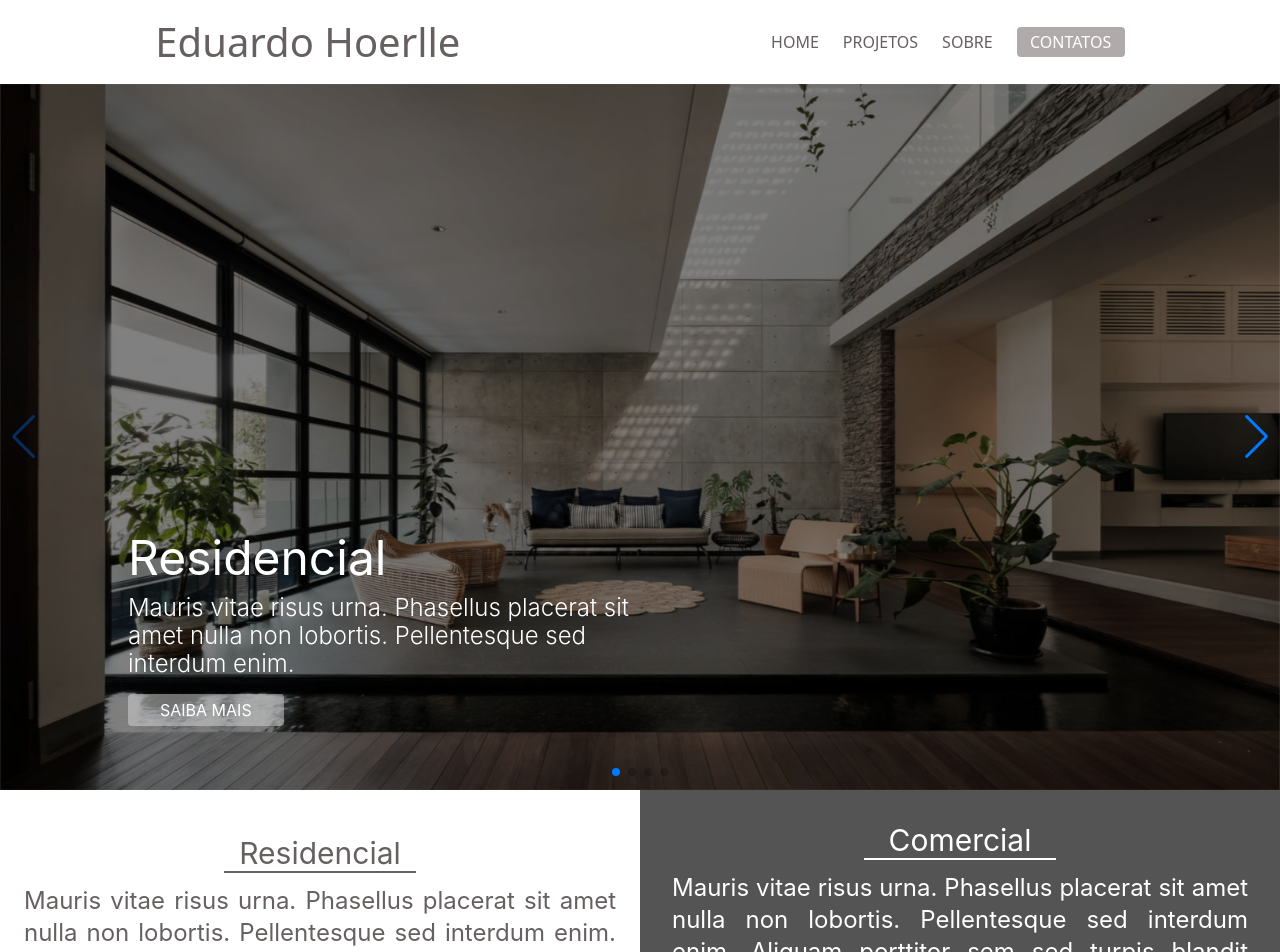
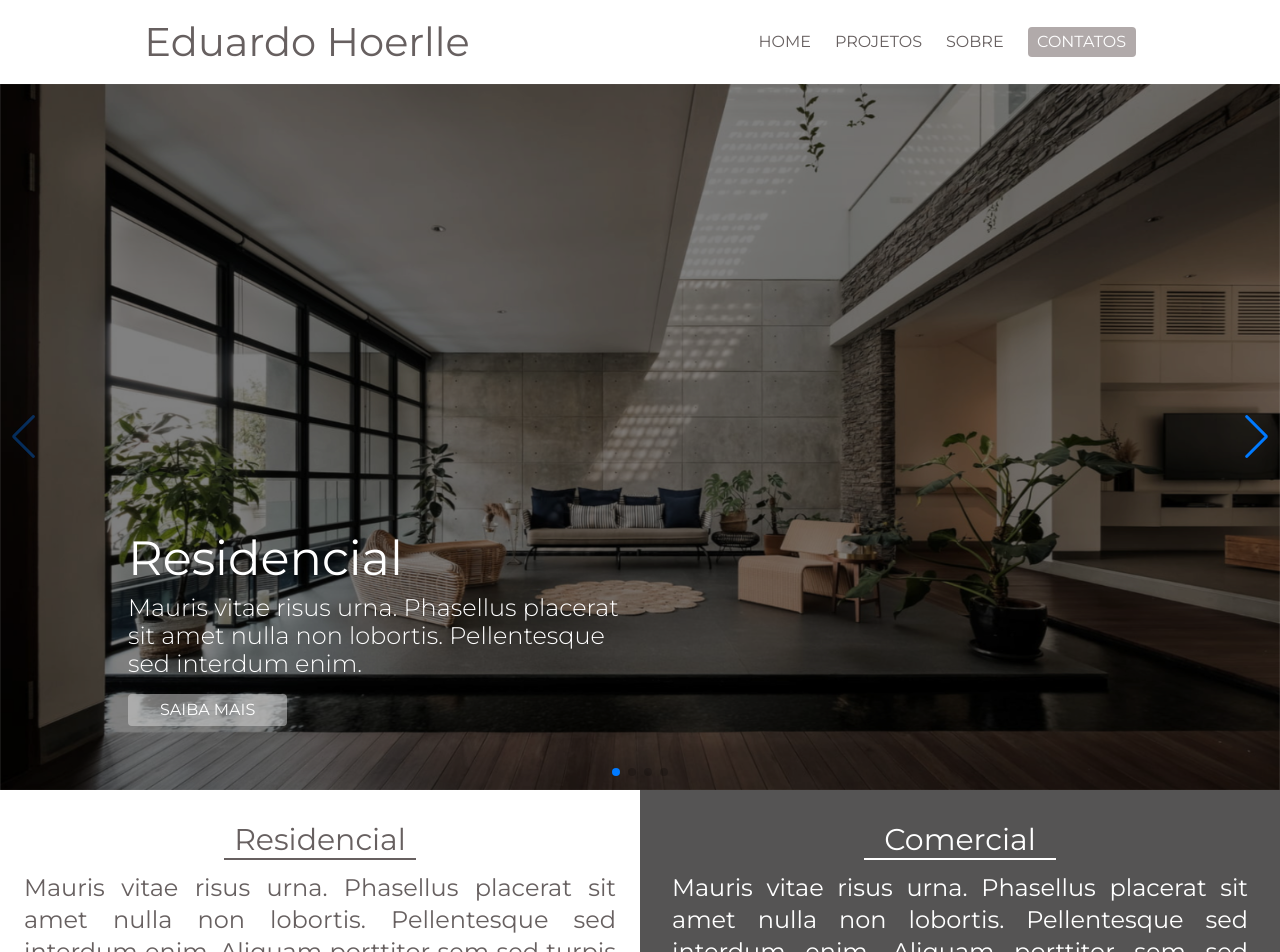
Before and after one commit to adrianotribeiro/hoerlle-architecture, a Next.js app: page / in a window 1280 px wide. Shown: the top 952 px of the page. Built offline with nearby package versions, Linux system fonts and the light colour scheme.

Commit message:
fix: fonts

```diff
--- a/components/DemonstrationSection/index.tsx
+++ b/components/DemonstrationSection/index.tsx
@@ -6,10 +6,10 @@ export default function Demonstration(): React.ReactElement {
     <section className="xl:flex xl:justify-between">
       <div className="xl:flex xl:w-full xl:flex-col xl:items-center xl:justify-center xl:gap-3 xl:py-8 5xl:gap-6">
         <div className="xl:flex xl:w-full xl:flex-col xl:items-center">
-          <p className="xl:text-3xl xl:text-[#676060] 4xl:text-[35px] 5xl:text-[42px]">Residencial</p>
-          <hr className="xl:w-[30%] xl:border-b-[1px] xl:border-[#676060] 4xl:w-[35%] 5xl:w-[30%]" />
+          <p className="font-montserrat xl:text-3xl xl:text-[#676060] 4xl:text-[35px] 5xl:text-[42px]">Residencial</p>
+          <hr className="font-montserrat xl:w-[30%] xl:border-b-[1px] xl:border-[#676060] 4xl:w-[35%] 5xl:w-[30%]" />
         </div>
-        <p className="xl:w-[100%] xl:px-6 xl:text-justify xl:text-2xl xl:font-normal xl:text-[#676060] 4xl:px-12 5xl:px-24 5xl:text-3xl">
+        <p className="font-montserrat xl:w-[100%] xl:px-6 xl:text-justify xl:text-2xl xl:font-normal xl:text-[#676060] 4xl:px-12 5xl:px-24 5xl:text-3xl">
           Mauris vitae risus urna. Phasellus placerat sit amet nulla non lobortis. Pellentesque sed interdum enim.
           Aliquam porttitor sem sed turpis blandit sagittis. Vestibulum ornare, elit non efficitur placerat.
         </p>
@@ -50,10 +50,10 @@ export default function Demonstration(): React.ReactElement {
       </div>
       <div className="xl:flex xl:w-full xl:flex-col xl:items-center xl:gap-3 xl:bg-[#1D1B1BBF]/75 xl:py-8 5xl:gap-6">
         <div className="xl:flex xl:w-full xl:flex-col xl:items-center">
-          <p className="xl:text-3xl xl:text-[#ffffff] 4xl:text-[35px] 5xl:text-[42px]">Comercial</p>
+          <p className="font-montserrat xl:text-3xl xl:text-[#ffffff] 4xl:text-[35px] 5xl:text-[42px]">Comercial</p>
           <hr className="xl:w-[30%] xl:border-b-[1px] xl:border-[#ffffff] 4xl:w-[35%] 5xl:w-[30%]" />
         </div>
-        <p className="xl:w-[100%] xl:px-8 xl:text-justify xl:text-2xl xl:font-normal xl:text-[#ffffff] 4xl:px-12 5xl:px-24 5xl:text-3xl">
+        <p className="font-montserrat xl:w-[100%] xl:px-8 xl:text-justify xl:text-2xl xl:font-normal xl:text-[#ffffff] 4xl:px-12 5xl:px-24 5xl:text-3xl">
           Mauris vitae risus urna. Phasellus placerat sit amet nulla non lobortis. Pellentesque sed interdum enim.
           Aliquam porttitor sem sed turpis blandit sagittis. Vestibulum ornare, elit non efficitur placerat.
         </p>
--- a/components/Header/index.tsx
+++ b/components/Header/index.tsx
@@ -17,25 +17,28 @@ export default function Header(): React.ReactElement {
     <section className="">
       <div className="hidden md:flex md:justify-around md:py-3 6xl:justify-between">
         <div>
-          <p className="md:text-[35px] md:text-[#676060] xl:text-[40px]">Eduardo Hoerlle</p>
+          <p className="font-montserrat md:text-[35px] md:text-[#676060] xl:text-[40px]">Eduardo Hoerlle</p>
         </div>
         <div className="md:flex md:items-center md:gap-3 xl:gap-6">
-          <Link className="md:text-base md:text-[#676060] md:hover:border-b-2 md:hover:border-[#676060]" href={"/"}>
+          <Link
+            className="font-montserrat md:text-base md:text-[#676060] md:hover:border-b-2 md:hover:border-[#676060]"
+            href={"/"}
+          >
             HOME
           </Link>
           <Link
-            className="md:text-base md:text-[#676060] md:hover:border-b-2 md:hover:border-[#676060]"
+            className="font-montserrat md:text-base md:text-[#676060] md:hover:border-b-2 md:hover:border-[#676060]"
             href={"/projetos"}
           >
             PROJETOS
           </Link>
           <Link
-            className="md:text-base md:text-[#676060] md:hover:border-b-2 md:hover:border-[#676060]"
+            className="font-montserrat md:text-base md:text-[#676060] md:hover:border-b-2 md:hover:border-[#676060]"
             href={"/sobre"}
           >
             SOBRE
           </Link>
-          <button className="h-[30px] md:flex md:w-[108px] md:items-center md:justify-center md:rounded md:bg-[#B1AAAA] md:text-base md:text-[#ffff]">
+          <button className="h-[30px] font-montserrat md:flex md:w-[108px] md:items-center md:justify-center md:rounded md:bg-[#B1AAAA] md:text-base md:text-[#ffff]">
             CONTATOS
           </button>
         </div>
@@ -48,7 +51,7 @@ export default function Header(): React.ReactElement {
       </animated.div>
       <div className="flex justify-around py-2 sm:hidden">
         <div>
-          <p className="text-[30px] text-[#676060]">Eduardo Hoerlle</p>
+          <p className="font-montserrat text-[30px] text-[#676060]">Eduardo Hoerlle</p>
         </div>
         <div
           className="z-30"
--- a/components/ProjectCard/index.tsx
+++ b/components/ProjectCard/index.tsx
@@ -24,8 +24,8 @@ export default function ProjectCard({ project }: ProjectProps) {
       />
       <div className={`bottom-0 px-6 py-4 xl:absolute`}>
         <div className={`${isHovered ? "opacity-100" : "opacity-0"} flex-1 flex-col justify-end duration-200 ease-in`}>
-          <p className="text-white xl:text-[3rem] 4xl:text-[24px] 5xl:text-[24px]">{project.title}</p>
-          <p className="text-[14px] font-light leading-6 text-white">{project.summary}</p>
+          <p className="font-montserrat text-white xl:text-[3rem] 4xl:text-[24px] 5xl:text-[24px]">{project.title}</p>
+          <p className="font-montserrat text-[14px] font-light leading-6 text-white">{project.summary}</p>
         </div>
       </div>
     </div>
--- a/pages/_app.tsx
+++ b/pages/_app.tsx
@@ -1,8 +1,13 @@
 import "../styles/tailwind.css"
 import { AppProps } from "next/dist/shared/lib/router/router"
-
+import { Montserrat } from "next/font/google"
 import Head from "next/head"
 import BaseLayout from "components/BaseLayout"
+
+const montserrat = Montserrat({
+  subsets: ["latin"],
+  variable: "--font-montserrat",
+})
 
 function MyApp({ Component, pageProps }: AppProps) {
   return (
@@ -18,11 +23,11 @@ function MyApp({ Component, pageProps }: AppProps) {
         <meta name="twitter:card" content="summary_large_image" />
         <title>Hoerlle Architecture</title>
       </Head>
-      <BaseLayout>
-        <section className="font-montserrat">
+      <main className={`${montserrat.variable}`}>
+        <BaseLayout>
           <Component {...pageProps} />
-        </section>
-      </BaseLayout>
+        </BaseLayout>
+      </main>
     </>
   )
 }
--- a/pages/home/Index.tsx
+++ b/pages/home/Index.tsx
@@ -31,13 +31,15 @@ export default function Home(): React.ReactElement {
               className="h-fit w-fit xl:relative xl:z-0 xl:h-[88.3vh] xl:w-full xl:brightness-50 2xl:h-[90.3vh] 3xl:h-[89vh] 4xl:h-[90.7vh] 5xl:h-[92.2vh]"
             />
             <div className="xl:absolute xl:top-0 xl:flex xl:h-[88.3vh] xl:items-end xl:px-32">
-              <div className="xl:relative xl:z-10 xl:w-[50%] xl:pb-12 3xl:w-[45%] 4xl:w-[60%] 4_xl:w-[50%] 5xl:w-[50%]">
-                <p className="text-white xl:text-[3rem] 4xl:text-[64px] 5xl:text-[70px]">{slide.title}</p>
-                <p className="text-white xl:text-[1.5rem] xl:font-light xl:leading-7 4xl:text-[32px] 4_xl:leading-8 5xl:text-[40px] 5xl:leading-10">
+              <div className="font-montserrat xl:relative xl:z-10 xl:w-[50%] xl:pb-12 3xl:w-[45%] 4xl:w-[60%] 4_xl:w-[50%] 5xl:w-[50%]">
+                <p className="font-montserrat text-white xl:text-[3rem] 4xl:text-[64px] 5xl:text-[70px]">
+                  {slide.title}
+                </p>
+                <p className="font-montserrat text-white xl:text-[1.5rem] xl:font-light xl:leading-7 4xl:text-[32px] 4_xl:leading-8 5xl:text-[40px] 5xl:leading-10">
                   {slide.summary}
                 </p>
                 <div className="py-4">
-                  <button className="rounded bg-[#D9D9D954]/50 text-white xl:px-8 xl:py-1 xl:text-[1rem] xl:hover:bg-[#534f4f53]/50 5xl:text-[20px]">
+                  <button className="rounded bg-[#D9D9D954]/50 font-montserrat text-white xl:px-8 xl:py-1 xl:text-[1rem] xl:hover:bg-[#534f4f53]/50 5xl:text-[20px]">
                     SAIBA MAIS
                   </button>
                 </div>
--- a/pages/projetos/index.tsx
+++ b/pages/projetos/index.tsx
@@ -11,7 +11,7 @@ export default function Projects(): React.ReactElement {
       <div className="mb-24 mt-8 flex w-[40%] flex-row items-center justify-center gap-4 border-b border-[#676060] p-4">
         <button onClick={() => setProjectsType("RESIDENCIAL")}>
           <p
-            className={`font-sans font-light tracking-wider xl:text-3xl xl:text-[${textColor(
+            className={`font-montserrat font-light tracking-wider xl:text-3xl xl:text-[${textColor(
               "RESIDENCIAL"
             )}] duration-100 ease-in 4xl:text-[32px] 5xl:text-[32px]`}
           >
@@ -19,12 +19,12 @@ export default function Projects(): React.ReactElement {
           </p>
         </button>
 
-        <p className="font-sans font-light tracking-wider xl:text-3xl xl:text-[#676060] 4xl:text-[42] 5xl:text-[42px]">
+        <p className="font-montserrat font-light tracking-wider xl:text-3xl xl:text-[#676060] 4xl:text-[42] 5xl:text-[42px]">
           /
         </p>
         <button onClick={() => setProjectsType("COMERCIAL")}>
           <p
-            className={`font-sans font-light tracking-wider xl:text-3xl xl:text-[${textColor(
+            className={`font-montserrat font-light tracking-wider xl:text-3xl xl:text-[${textColor(
               "COMERCIAL"
             )}] duration-100 ease-in 4xl:text-[32px] 5xl:text-[32px]`}
           >
--- a/tailwind.config.js
+++ b/tailwind.config.js
@@ -34,6 +34,7 @@ module.exports = {
         },
       },
       fontFamily: {
+        montserrat: "var(--font-montserrat)",
         body: [
           "Inter",
           "ui-sans-serif",
@@ -52,7 +53,6 @@ module.exports = {
           "Noto Color Emoji",
         ],
         sans: [
-          "Montserrat",
           "ui-sans-serif",
           "system-ui",
           "-apple-system",
@@ -68,7 +68,6 @@ module.exports = {
           "Segoe UI Symbol",
           "Noto Color Emoji",
         ],
-        montserrat: ["Montserrat", "Inter", "sans-serif"],
       },
       borderWidth: {
         DEFAULT: "1px",
```
